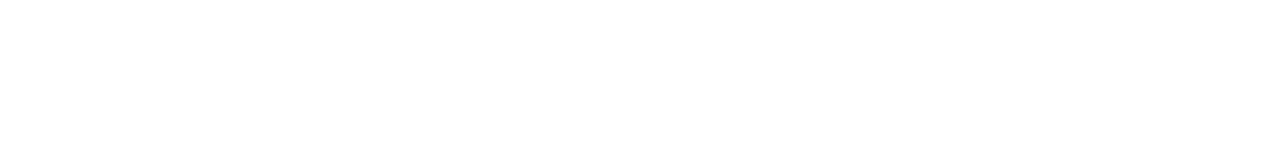
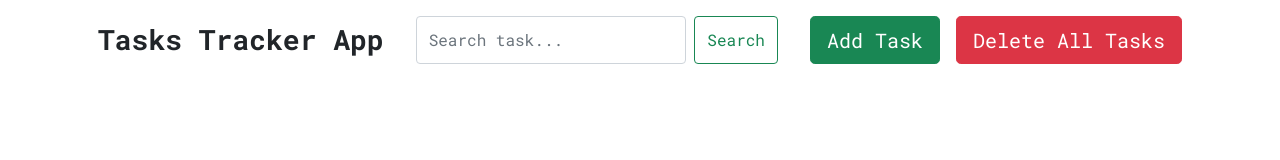
Before and after one commit to martin-markov1980/Shopping-List-App, a plain HTML site: page index.html in a window 1280 px wide. Drawn offline with nearby package versions, Linux system fonts and the light colour scheme.

Commit message:
Added header section.

```diff
--- a/index.html
+++ b/index.html
@@ -4,13 +4,33 @@
     <meta charset="UTF-8">
     <meta http-equiv="X-UA-Compatible" content="IE=edge">
     <meta name="viewport" content="width=device-width, initial-scale=1.0">
+    <link rel="stylesheet" href="style.css">
     <link rel="preconnect" href="https://fonts.googleapis.com">
     <link rel="preconnect" href="https://fonts.gstatic.com" crossorigin>
+    <link href="https://cdn.jsdelivr.net/npm/bootstrap@5.0.2/dist/css/bootstrap.min.css" rel="stylesheet" integrity="sha384-EVSTQN3/azprG1Anm3QDgpJLIm9Nao0Yz1ztcQTwFspd3yD65VohhpuuCOmLASjC" crossorigin="anonymous">
     <link href="https://fonts.googleapis.com/css2?family=Roboto+Mono:wght@100;200;300;400;500;600;700&display=swap" rel="stylesheet">
-    <title>Task tracker</title>
+    <link rel="preconnect" href="https://fonts.googleapis.com"><link rel="preconnect" href="https://fonts.gstatic.com" crossorigin>
+    <title>Shopping List</title>
 </head>
 <body>
+    <!-- Header -->
+    <header>
+        <div class="container">
+            <div class="d-flex flex-wrap">
+                <div class="p-3 d-flex m-auto align-items-center text-center h3 fw-bold">Tasks Tracker App</div>
+                <form class="d-flex p-3 flex-grow-1">
+                    <input class="form-control me-2" type="search" placeholder="Search task...">
+                    <button class="btn btn-outline-success" type="submit">Search</button>
+                </form>
+                <div class="d-flex p-3 m-auto">
+                    <button type="button" class="btn btn-success btn-lg me-3">Add Task</button>
+                    <button type="button" class="btn btn-danger btn-lg">Delete All Tasks</button>
+                </div>
+            </div>
+        </div>
+    </header>
 
-    <script></script>
+    <script src="https://cdn.jsdelivr.net/npm/bootstrap@5.0.2/dist/js/bootstrap.bundle.min.js" integrity="sha384-MrcW6ZMFYlzcLA8Nl+NtUVF0sA7MsXsP1UyJoMp4YLEuNSfAP+JcXn/tWtIaxVXM" crossorigin="anonymous"></script>
+    <script src="script.js"></script>
 </body>
 </html>
--- a/style.css
+++ b/style.css
@@ -0,0 +1,3 @@
+body {
+    font-family: 'Roboto Mono', monospace !important;
+}
```
Also changed, not shown: index.js (deleted), script.js (added).
